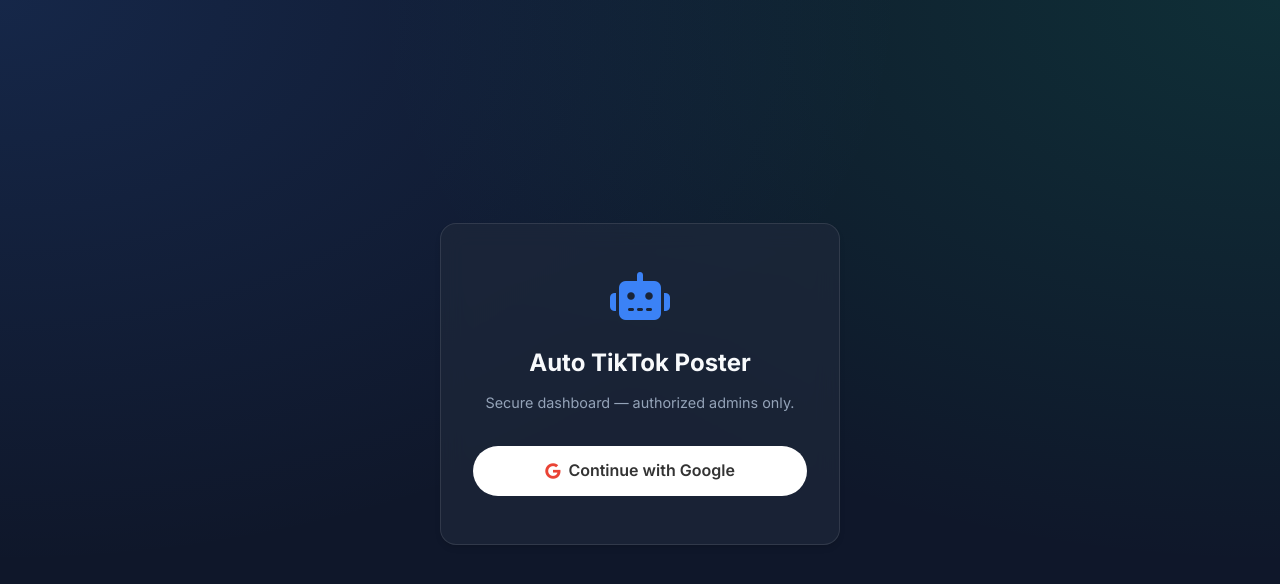
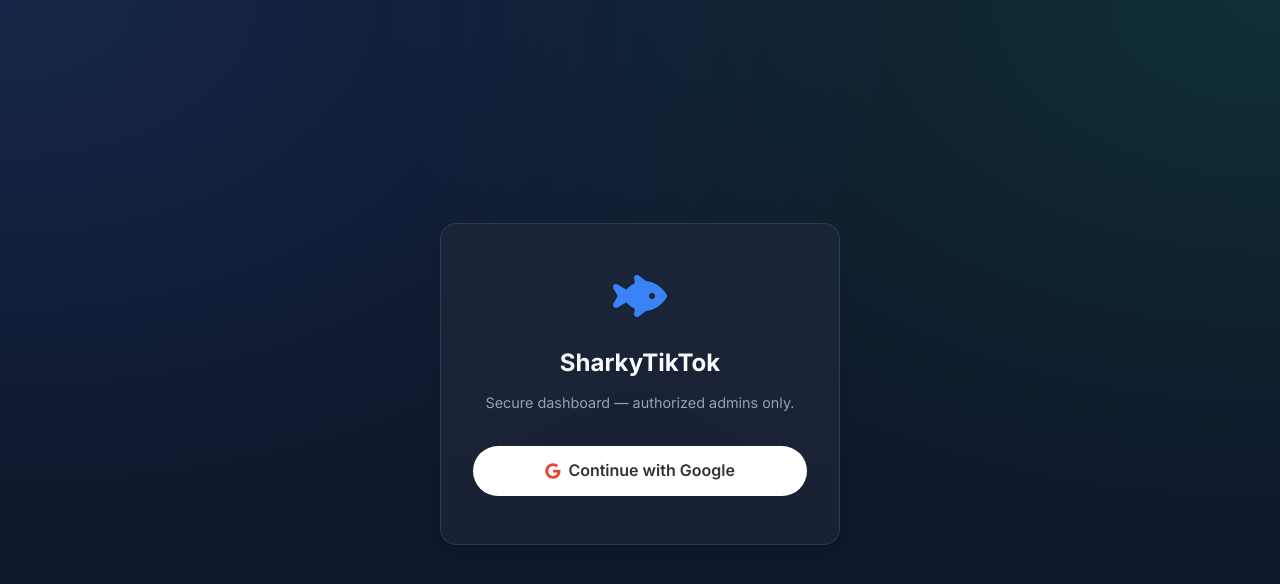
Before and after one commit to rowanchanner/tiktok-auto, a Python web app: template templates/login.html in a window 1280 px wide. Shown: the top 584 px of the page. Run offline with Jinja, Linux system fonts and the light colour scheme; the template is opened without the code that fills it, so the values that code supplies are empty.

Commit message:
Rebrand to SharkyTikTok, add shark favicon

```diff
--- a/templates/base.html
+++ b/templates/base.html
@@ -3,7 +3,8 @@
 <head>
     <meta charset="UTF-8">
     <meta name="viewport" content="width=device-width, initial-scale=1.0">
-    <title>Auto TikTok Poster</title>
+    <title>SharkyTikTok</title>
+    <link rel="icon" type="image/png" href="/static/favicon.png">
     <link rel="preconnect" href="https://fonts.googleapis.com">
     <link rel="preconnect" href="https://fonts.gstatic.com" crossorigin>
     <link href="https://fonts.googleapis.com/css2?family=Inter:wght@400;500;600;700&display=swap" rel="stylesheet">
@@ -223,7 +224,7 @@
     {% if user %}
     <nav class="sidebar">
         <div class="brand">
-            <i class="fa-solid fa-robot"></i> Auto Poster
+            <i class="fa-solid fa-fish-fins"></i> SharkyTikTok
         </div>
         <ul class="nav-links">
             <li><a href="/" class="{% if request.path == '/' %}active{% endif %}"><i class="fa-solid fa-chart-line"></i> Dashboard</a></li>
--- a/templates/login.html
+++ b/templates/login.html
@@ -10,8 +10,8 @@
 </style>
 
 <div class="glass-card login-card">
-    <i class="fa-solid fa-robot login-icon"></i>
-    <h2>Auto TikTok Poster</h2>
+    <i class="fa-solid fa-fish-fins login-icon"></i>
+    <h2>SharkyTikTok</h2>
     <p style="color: var(--text-muted); margin-top: 0.5rem; font-size: 0.9rem;">
         Secure dashboard — authorized admins only.
     </p>
```
Also changed, not shown: static/favicon.png (added).
